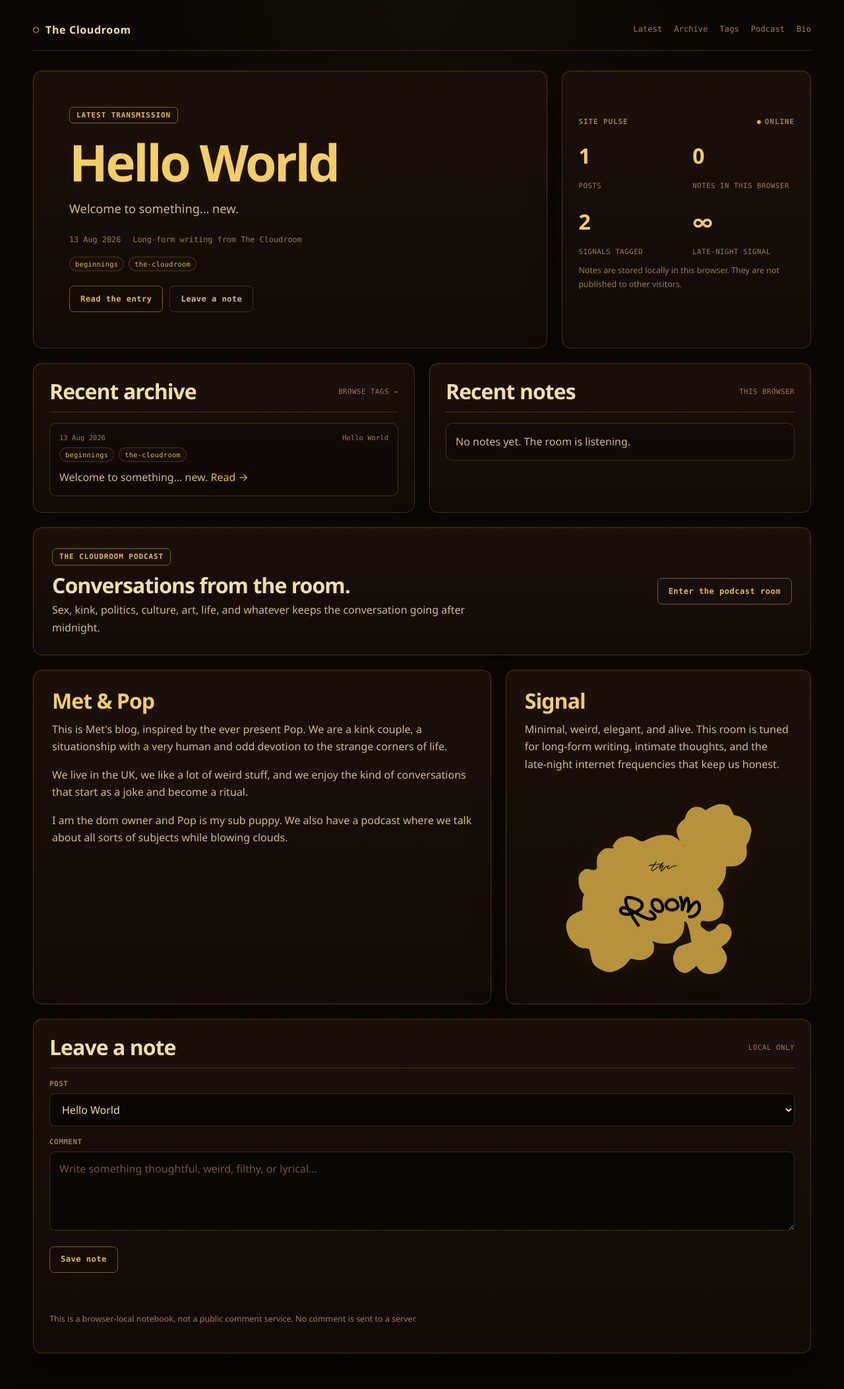
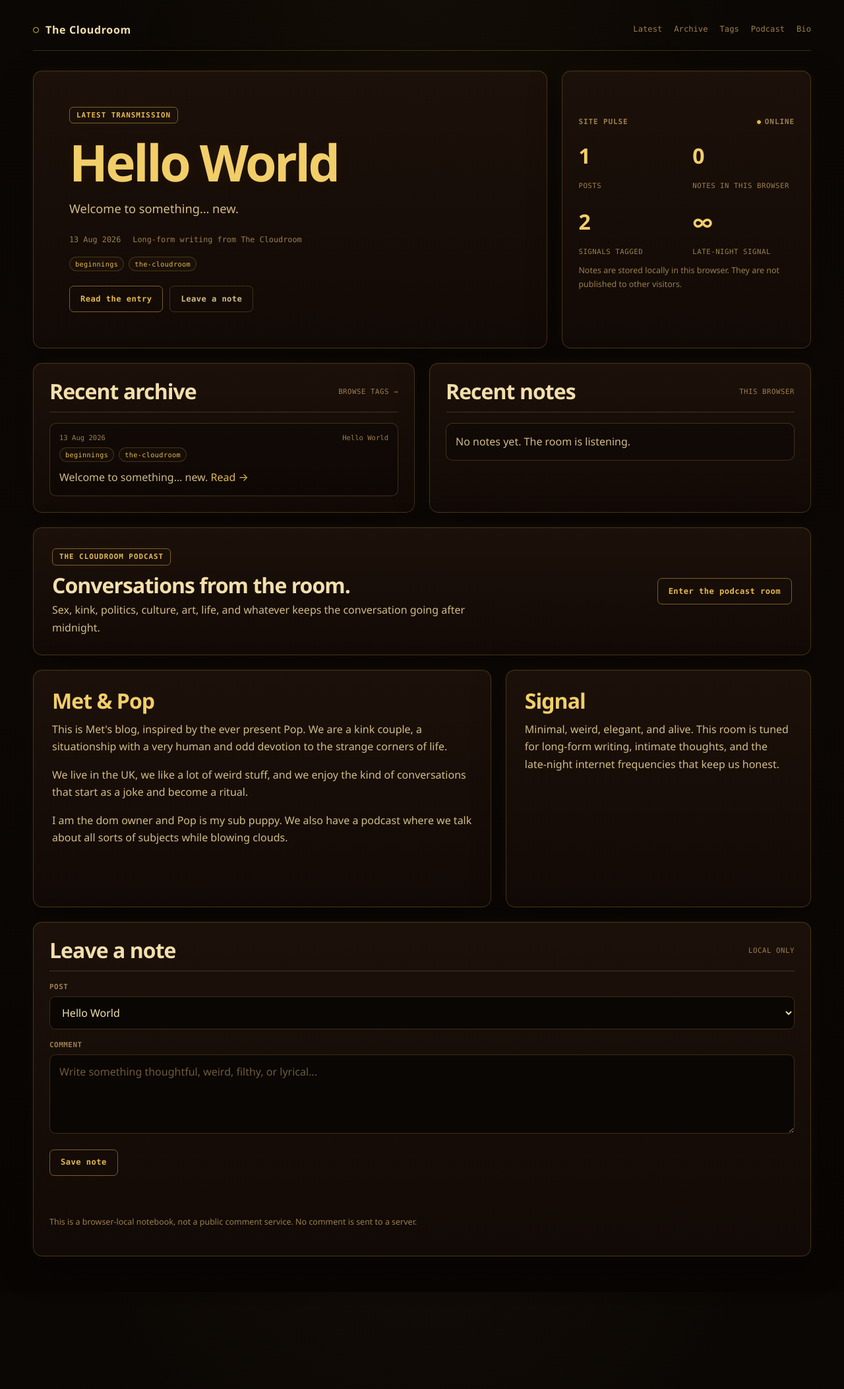
Before and after one commit to met-the-cloudblower/met-the-cloudblower, a Jekyll site: the page built from index.html, in a window 1280 px wide. Shown: the whole page at 66% size. Built offline with Jekyll 4.4.1, drawn with Linux system fonts in a browser that asks for light colours; after the commit the page ends 1958 px from its top, so only the background shows below that.

Commit message:
Remove image from Signal article in bio section
Removed an image element from the Signal article in the bio section.

```diff
--- a/index.html
+++ b/index.html
@@ -49,7 +49,7 @@ layout: none
 </section>
 <section id="bio" class="bio">
 <article class="panel bio-copy"><h2>Met &amp; Pop</h2><p>This is Met&apos;s blog, inspired by the ever present Pop. We are a kink couple, a situationship with a very human and odd devotion to the strange corners of life.</p><p>We live in the UK, we like a lot of weird stuff, and we enjoy the kind of conversations that start as a joke and become a ritual.</p><p>I am the dom owner and Pop is my sub puppy. We also have a podcast where we talk about all sorts of subjects while blowing clouds.</p></article>
-<article class="panel bio-copy art-panel"><div><h2>Signal</h2><p>Minimal, weird, elegant, and alive. This room is tuned for long-form writing, intimate thoughts, and the late-night internet frequencies that keep us honest.</p></div><img class="cloudroom-art" src="{{ '/assets/images/cloudroom.svg' | relative_url }}" alt="Gold Cloudroom illustration" loading="lazy"></article>
+<article class="panel bio-copy art-panel"><div><h2>Signal</h2><p>Minimal, weird, elegant, and alive. This room is tuned for long-form writing, intimate thoughts, and the late-night internet frequencies that keep us honest.</p></div></article>
 </section>
 <section class="comment-box panel" aria-labelledby="comment-title"><div class="section-header"><h2 id="comment-title">Leave a note</h2><span class="muted">local only</span></div>
 <form id="commentForm"><div><label for="commentPost">Post</label><select id="commentPost" name="commentPost">{% for post in site.posts %}<option value="{{ post.url | relative_url }}">{{ post.title }}</option>{% else %}<option value="">The Cloudroom</option>{% endfor %}</select></div><div><label for="commentInput">Comment</label><textarea id="commentInput" name="commentInput" maxlength="5000" placeholder="Write something thoughtful, weird, filthy, or lyrical..."></textarea></div><div class="button-row"><button class="button" type="submit">Save note</button></div><div id="commentStatus" class="status" aria-live="polite"></div><p class="local-note">This is a browser-local notebook, not a public comment service. No comment is sent to a server.</p></form>
```
